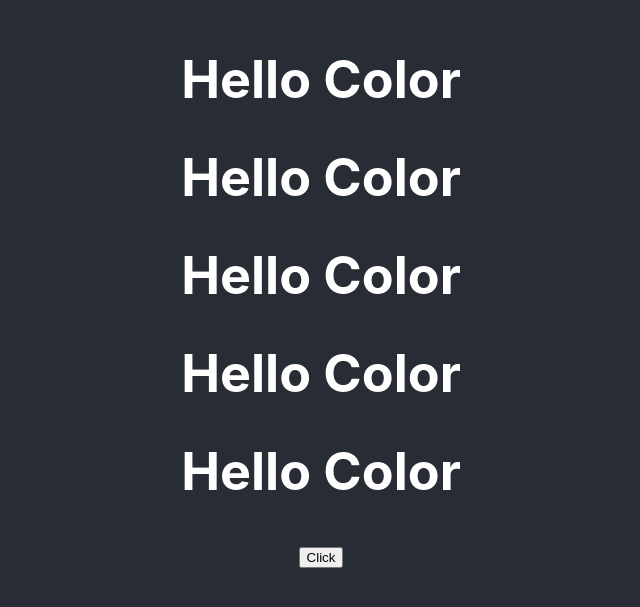
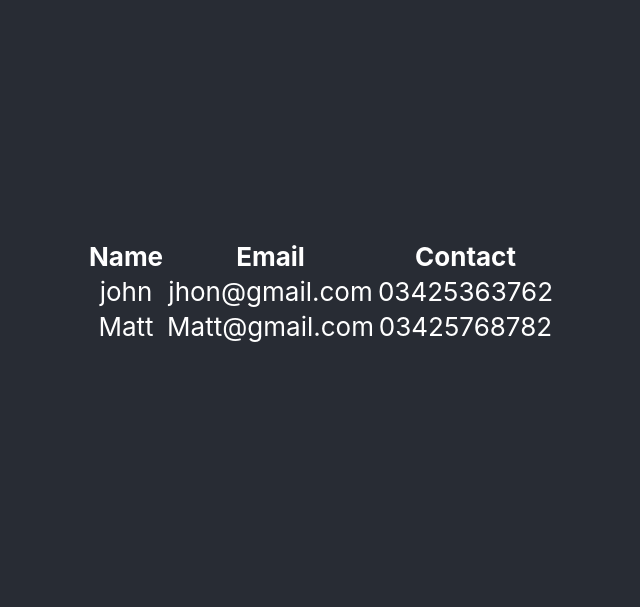
Before and after one commit to haseebulamin/React-Course-Project, a React (Create React App) app: page / in a window 1280 px wide. Shown: the part 109-716 px from the top of the page, without its empty margins (319-959 px from the left). Built offline with nearby package versions, Linux system fonts and the light colour scheme.

Commit message:
map revision

```diff
--- a/src/App.js
+++ b/src/App.js
@@ -1,10 +1,10 @@
 import './App.css';
-import Color from './Components/React-roadmap-Docs/Color';
+import MapRevision from './Components/React-roadmap-Docs/MapRevision';
 function App() {
   return (
     <div className="App">
       <header className="App-header">
-       <Color/>
+       <MapRevision/>
       </header>
     </div>
   );
--- /dev/null
+++ b/src/Components/React-roadmap-Docs/MapRevision.jsx
@@ -0,0 +1,41 @@
+import React from 'react'
+
+export default function MapRevision() {
+
+
+    const students = [
+        {
+            name: 'john',
+            email: "jhon@gmail.com",
+            contact: "03425363762"
+        },
+        {
+            name: 'Matt',
+            email: "Matt@gmail.com",
+            contact: "03425768782"
+        }
+    ]
+
+  return (
+    <div>
+      <table>
+        <thead>
+          <tr>
+            <th>Name</th>
+            <th>Email</th>
+            <th>Contact</th>
+          </tr>
+        </thead>
+        <tbody>
+          {students.map((data, i) => (
+            <tr key={i}>
+              <td>{data.name}</td>
+              <td>{data.email}</td>
+              <td>{data.contact}</td>
+            </tr>
+          ))}
+        </tbody>
+      </table>
+    </div>
+  )
+}
```
